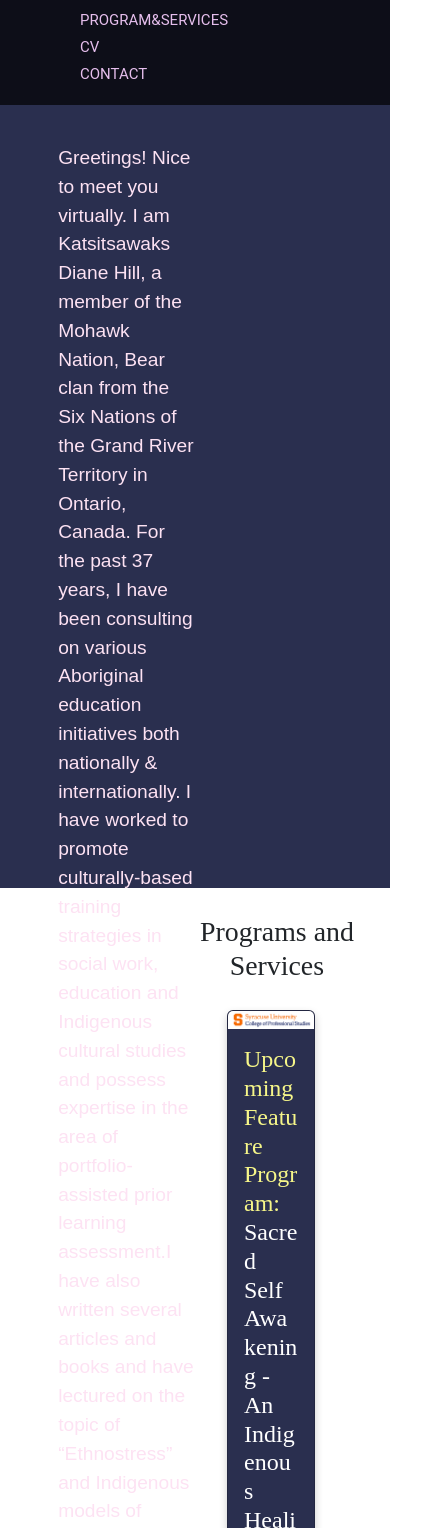
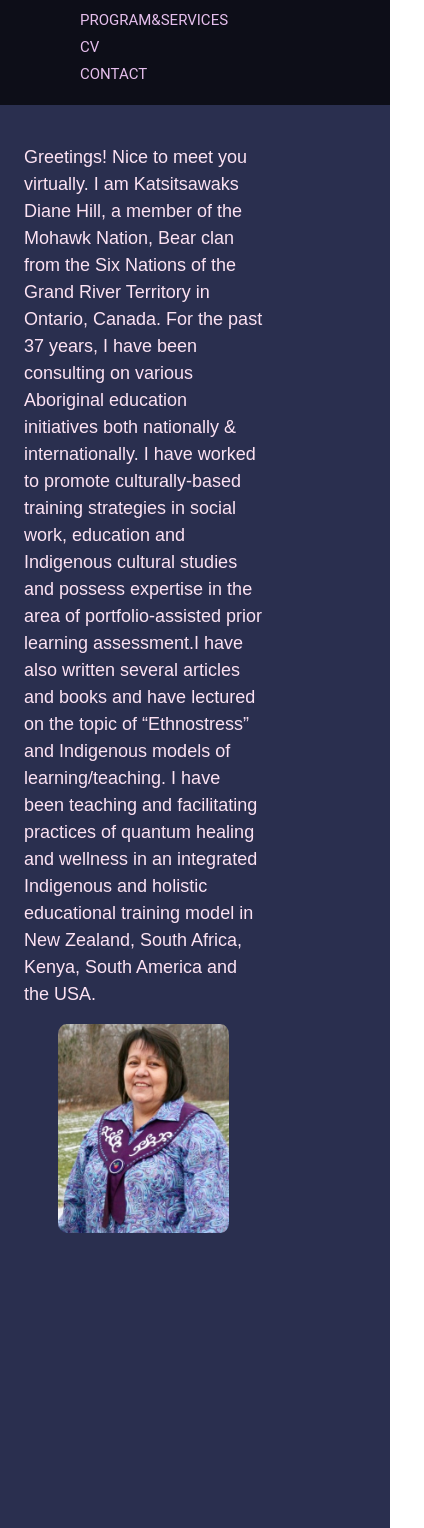
Before and after one commit to MahakExtraID/DianeHillWebsite, a plain HTML site: page index.html in a window 390 px wide. Shown: the part 72-1600 px from the top of the page, 424 px wide, since content can reach past the window. Drawn offline with nearby package versions, Linux system fonts and the light colour scheme; a web font is replaced by a local one.

Commit message:
Update style.css

```diff
--- a/css/style.css
+++ b/css/style.css
@@ -66,6 +66,10 @@ font-family: 'Ysabeau', sans-serif; */
   width: 50%;
   font-family: "Ysabeau", sans-serif;
   padding-left: 10%;
+}
+
+#mobile-home-div {
+  display: none;
 }
 
 #profile-pic {
@@ -357,7 +361,7 @@ td {
   #section1-main {
     background-color: #2a2f4f;
     background-image: none;
-    height: 60em;
+    height: 100em;
     background-size: 100%;
   }
 
@@ -397,10 +401,29 @@ td {
   }
 
   /* Home section */
+  #mobile-home-div {
+    display: block;
+  }
 
-  .s1_2_l {
-    display: block;
-    width: 100%;
+  #profile-pic-mobile {
+    height: 70%;
+    width: 50%;
+    border-radius: 5%;
+    margin-left: 10%;
+    margin-top: 1em;
+  }
+
+  .mobile-home-div-text {
+    font-family: "Merriweather Sans", sans-serif;
+    font-size: large;
+    color: #fde2f3;
+    width: 70%;
+    font-family: "Ysabeau", sans-serif;
+    text-align: left;
+  }
+
+  #sect7_main {
+    display: none;
   }
 
   #home_r {
```
